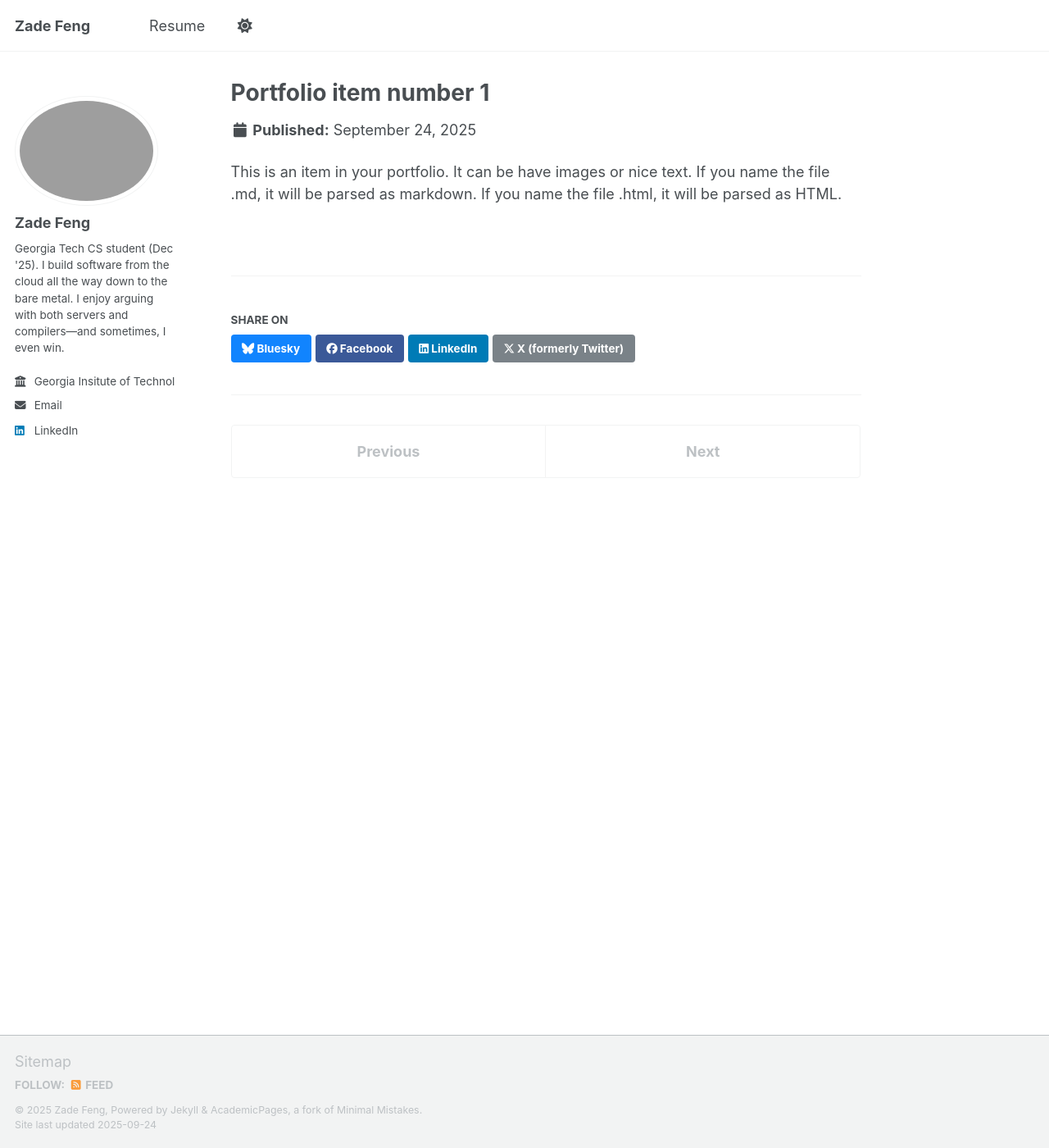
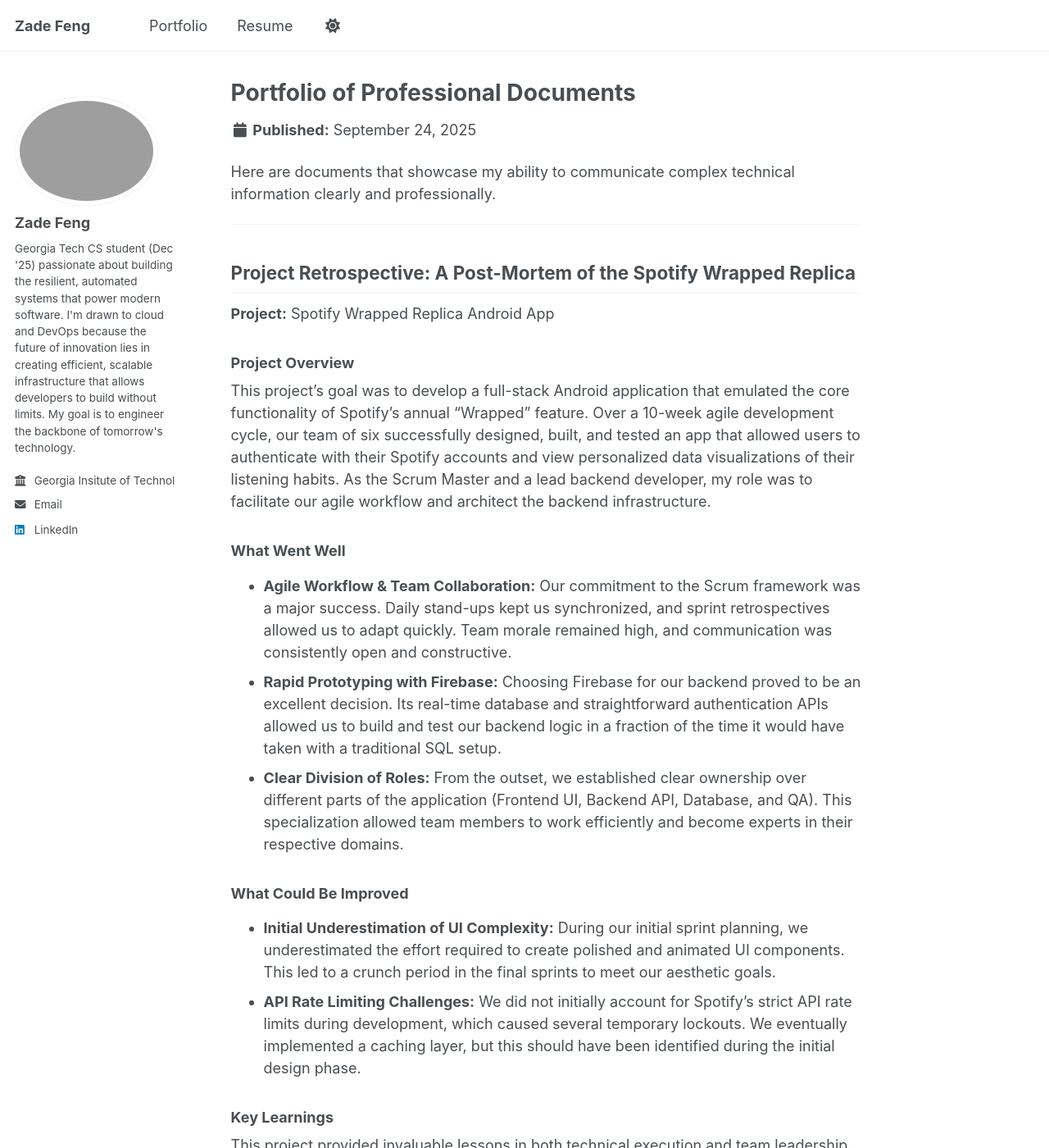
Before and after one commit to ZadeFeng/ZadeFeng.github.io, a Jekyll site: the page built from _portfolio/portfolio-1.md, in a window 1280 px wide and 1400 px high. Shown: the whole window at 82% size. Built offline with Jekyll 4.4.1, drawn with Linux system fonts in a browser that asks for light colours; a script that is not in the unit is left out; some of the changed text lies outside the part shown.

Commit message:
add more info

```diff
--- a/_config.yml
+++ b/_config.yml
@@ -26,7 +26,7 @@ author:
   avatar           : "profile.png"
   name             : "Zade Feng"
   pronouns         : # example: "she/her"
-  bio              : "Georgia Tech CS student (Dec '25). I build software from the cloud all the way down to the bare metal. I enjoy arguing with both servers and compilers—and sometimes, I even win."
+  bio             : "Georgia Tech CS student (Dec '25) passionate about building the resilient, automated systems that power modern software. I'm drawn to cloud and DevOps because the future of innovation lies in creating efficient, scalable infrastructure that allows developers to build without limits. My goal is to engineer the backbone of tomorrow's technology."
   employer         : "Georgia Insitute of Technology"
   uri              : # URL
   email            : "zadefeng@gmail.com"
--- a/_data/navigation.yml
+++ b/_data/navigation.yml
@@ -17,8 +17,8 @@ main:
   # - title: "Teaching"
   #   url: /teaching/
 
-  # - title: "Portfolio"
-  #   url: /portfolio/
+  - title: "Portfolio"
+    url: /portfolio/
 
   # - title: "Blog Posts"
   #   url: /year-archive/
--- a/_includes/social-share.html
+++ b/_includes/social-share.html
@@ -5,11 +5,11 @@
     <h4 class="page__share-title">{{ site.data.ui-text[site.locale].share_on_label | default: "Share on" }}</h4>
   {% endif %}
 
-  <a href="https://bsky.app/intent/compose?text={{ base_path }}{{ page.url }}" class="btn btn--bluesky" title="{{ site.data.ui-text[site.locale].share_on_label | default: 'Share on' }} Bluesky"><i class="fab fa-bluesky" aria-hidden="true"></i><span> Bluesky</span></a>
+  <!-- <a href="https://bsky.app/intent/compose?text={{ base_path }}{{ page.url }}" class="btn btn--bluesky" title="{{ site.data.ui-text[site.locale].share_on_label | default: 'Share on' }} Bluesky"><i class="fab fa-bluesky" aria-hidden="true"></i><span> Bluesky</span></a>
 
-  <a href="https://www.facebook.com/sharer/sharer.php?u={{ base_path }}{{ page.url }}" class="btn btn--facebook" title="{{ site.data.ui-text[site.locale].share_on_label | default: 'Share on' }} Facebook"><i class="fab fa-facebook" aria-hidden="true"></i><span> Facebook</span></a>
+  <a href="https://www.facebook.com/sharer/sharer.php?u={{ base_path }}{{ page.url }}" class="btn btn--facebook" title="{{ site.data.ui-text[site.locale].share_on_label | default: 'Share on' }} Facebook"><i class="fab fa-facebook" aria-hidden="true"></i><span> Facebook</span></a> -->
 
   <a href="https://www.linkedin.com/shareArticle?mini=true&url={{ base_path }}{{ page.url }}" class="btn btn--linkedin" title="{{ site.data.ui-text[site.locale].share_on_label | default: 'Share on' }} LinkedIn"><i class="fab fa-linkedin" aria-hidden="true"></i><span> LinkedIn</span></a>
 
-  <a href="https://x.com/intent/post?text={{ base_path }}{{ page.url }}" class="btn btn--x" title="{{ site.data.ui-text[site.locale].share_on_label | default: 'Share on' }} X"><i class="fab fa-x-twitter" aria-hidden="true"></i><span> X (formerly Twitter)</span></a>
+  <!-- <a href="https://x.com/intent/post?text={{ base_path }}{{ page.url }}" class="btn btn--x" title="{{ site.data.ui-text[site.locale].share_on_label | default: 'Share on' }} X"><i class="fab fa-x-twitter" aria-hidden="true"></i><span> X (formerly Twitter)</span></a> -->
 </section>
--- a/_portfolio/portfolio-1.md
+++ b/_portfolio/portfolio-1.md
@@ -1,7 +1,33 @@
 ---
-title: "Portfolio item number 1"
-excerpt: "Short description of portfolio item number 1<br/><img src='/images/500x300.png'>"
+title: "Portfolio of Professional Documents"
+excerpt: "A collection of documents showcasing technical communication and project analysis skills."
 collection: portfolio
+permalink: /portfolio/
+author_profile: true
 ---
 
-This is an item in your portfolio. It can be have images or nice text. If you name the file .md, it will be parsed as markdown. If you name the file .html, it will be parsed as HTML.
+Here are documents that showcase my ability to communicate complex technical information clearly and professionally.
+
+---
+
+## Project Retrospective: A Post-Mortem of the Spotify Wrapped Replica
+
+**Project:** Spotify Wrapped Replica Android App
+### Project Overview
+
+This project's goal was to develop a full-stack Android application that emulated the core functionality of Spotify's annual "Wrapped" feature. Over a 10-week agile development cycle, our team of six successfully designed, built, and tested an app that allowed users to authenticate with their Spotify accounts and view personalized data visualizations of their listening habits. As the Scrum Master and a lead backend developer, my role was to facilitate our agile workflow and architect the backend infrastructure.
+
+### What Went Well
+
+* **Agile Workflow & Team Collaboration:** Our commitment to the Scrum framework was a major success. Daily stand-ups kept us synchronized, and sprint retrospectives allowed us to adapt quickly. Team morale remained high, and communication was consistently open and constructive.
+* **Rapid Prototyping with Firebase:** Choosing Firebase for our backend proved to be an excellent decision. Its real-time database and straightforward authentication APIs allowed us to build and test our backend logic in a fraction of the time it would have taken with a traditional SQL setup.
+* **Clear Division of Roles:** From the outset, we established clear ownership over different parts of the application (Frontend UI, Backend API, Database, and QA). This specialization allowed team members to work efficiently and become experts in their respective domains.
+
+### What Could Be Improved
+
+* **Initial Underestimation of UI Complexity:** During our initial sprint planning, we underestimated the effort required to create polished and animated UI components. This led to a crunch period in the final sprints to meet our aesthetic goals.
+* **API Rate Limiting Challenges:** We did not initially account for Spotify's strict API rate limits during development, which caused several temporary lockouts. We eventually implemented a caching layer, but this should have been identified during the initial design phase.
+
+### Key Learnings
+
+This project provided invaluable lessons in both technical execution and team leadership. My primary takeaway as a leader was the immense value of creating psychological safety, where team members felt comfortable admitting mistakes. Technically, I learned the critical importance of designing a **data model optimized for read-heavy operations** in a NoSQL environment to ensure a responsive user experience.
```
Also changed, not shown: _pages/about.md (+8 -9 lines), _portfolio/portfolio-2.html (deleted, +0 -7 lines), _portfolio/portfolio-2.md (added, +25 -0 lines).
